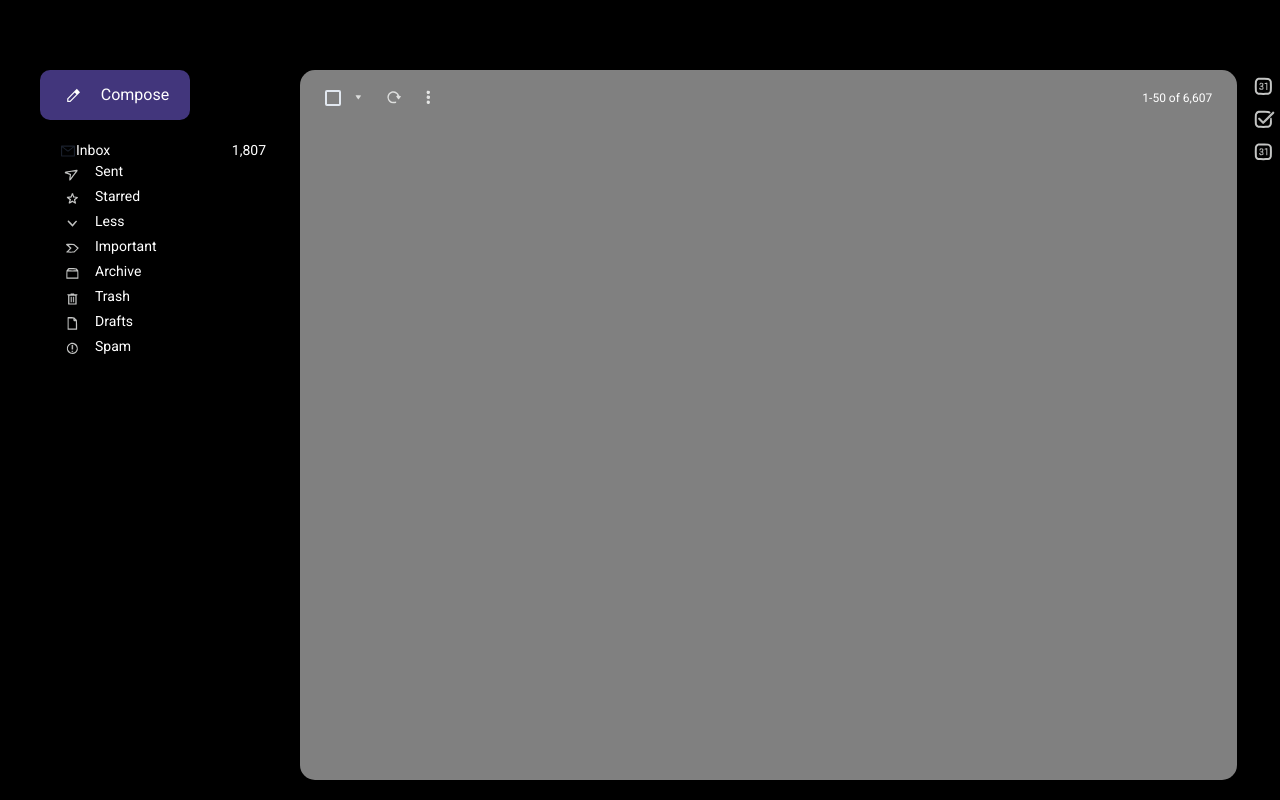
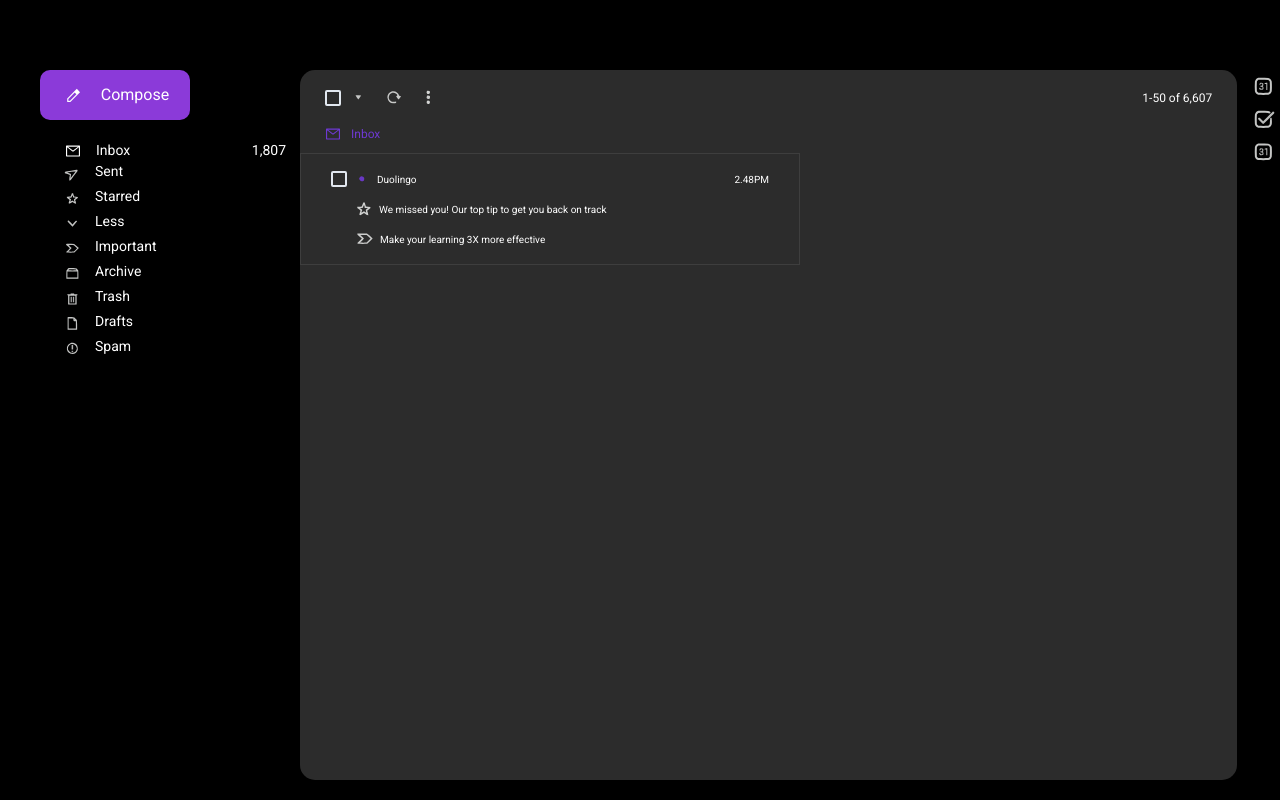
Before and after one commit to tachieth/BitMail-, a Next.js app: page /app in a window 1280 px wide. Built offline with nearby package versions, Linux system fonts and the light colour scheme.

Commit message:
mailcard

```diff
--- a/component/MailCard.js
+++ b/component/MailCard.js
@@ -3,15 +3,15 @@ import { Box, Heading, Link, Text, Flex, Image } from '@chakra-ui/react';
 import { Checkbox } from '@chakra-ui/react'
 export default function mailCard() {
   return (
-    <Box bg="grey" p="20px">
-        <Flex alignItems="center" justifyContent="center">
+    <Box py="10px" w="500px" borderWidth="1px" borderColor="#3e3e3e" bg="#2c2c2c" px="30px">
+        <Flex  alignItems="center" justifyContent="center">
         <Checkbox ></Checkbox>
         <Image src="/images/notification.svg" w="30px" />
         <Flex w="600px" alignItems="center" justifyContent="space-between">
-            <Text fontWeight="bold">
+            <Text color="white" fontSize="10px">
                 Duolingo
             </Text>
-            <Text fontWeight="bold">
+            <Text color="white" fontSize="10px" >
                 2.48PM
             </Text>
         </Flex>
@@ -20,7 +20,7 @@ export default function mailCard() {
 
         <Image src="/images/Starred.svg" w="30px" />
         <Flex w="600px" alignItems="center" >
-            <Text fontWeight="bold">
+            <Text color="white" fontSize="10px" >
                 We missed you! Our top tip to get you back on track
             </Text>
 
@@ -30,7 +30,7 @@ export default function mailCard() {
 
        <Image src="/images/Important.svg" w="30px" />
        <Flex w="600px" alignItems="center" >
-           <Text  fontWeight="bold">
+           <Text color="white" fontSize="10px" >
                Make your learning 3X more effective
            </Text>
 
--- a/pages/app.js
+++ b/pages/app.js
@@ -1,10 +1,8 @@
 import React from "react";
 import { Box, Heading, Link, Text, Flex, Image } from "@chakra-ui/react";
 import MailCard from "../component/MailCard";
-import { Checkbox } from '@chakra-ui/react'
-import { AiOutlineMail } from 'react-icons/ai';
-import { VscChevronLeft } from 'react-icons/vsc';
-import { IoChevronForwardSharp } from 'react-icons/io';
+import { Checkbox } from "@chakra-ui/react";
+import { AiOutlineMail } from "react-icons/ai";
 
 export default function app() {
   return (
@@ -14,7 +12,7 @@ export default function app() {
           <Flex
             alignItems="center"
             justifyContent="center"
-            bg="bg"
+            bg="#8b3ad9"
             h="50px"
             w="150px"
             borderRadius="10px"
@@ -26,9 +24,9 @@ export default function app() {
             </Text>
           </Flex>
           <Box mt="20px" w="250px" bg="black">
-            <Flex as="button" ml="20px" alignItems="center">
-              <AiOutlineMail/>
-              <Flex w="200px" justifyContent="space-between">
+            <Flex as="button" ml="25px" alignItems="center">
+              <AiOutlineMail color="white" />
+              <Flex ml="15px" w="200px" justifyContent="space-between">
                 <Text fontSize="14px" color="white">
                   Inbox
                 </Text>
@@ -88,21 +86,32 @@ export default function app() {
           </Box>
         </Box>
       </Box>
-      <Box borderRadius="15px" mt="70px" mb="20px" w="1000px" bg="grey">
-        <Flex alignItems="center" justifyContent="space-between" px="25px" pt="10px" >
+      <Box borderRadius="15px" mt="70px" mb="20px" w="1000px" bg="#2c2c2c">
+        <Flex
+          alignItems="center"
+          justifyContent="space-between"
+          px="25px"
+          pt="10px"
+        >
           <Flex>
-            <Checkbox/>
+            <Checkbox />
             <Image src="/images/Checkbox Tick.svg" w="35px" />
             <Image src="/images/Refresh.svg" w="35px" />
             <Image src="/images/3 Dots Vertical.svg" w="35px" />
           </Flex>
           <Flex>
-
             <Text fontSize="12px" color="white">
               1-50 of 6,607
             </Text>
           </Flex>
         </Flex>
+        <Flex mb="10px" alignItems="center" mt="10px" ml="25px">
+        <AiOutlineMail color="#6e39d3" />
+        <Text ml="10px" fontSize="12px" color="#6e39d3">
+          Inbox
+        </Text>
+        </Flex>
+        <MailCard/>
       </Box>
       <Box ml="10px" mt="70px">
         <Box>
@@ -114,8 +123,6 @@ export default function app() {
         <Box>
           <Image src="/images/Calendar.svg" w="35px" />
         </Box>
-
-
       </Box>
     </Flex>
   );
```
Also changed, not shown: component/ReadMail.js (added, +10 -0 lines). Lines whose indentation alone changed are shown as unchanged.
